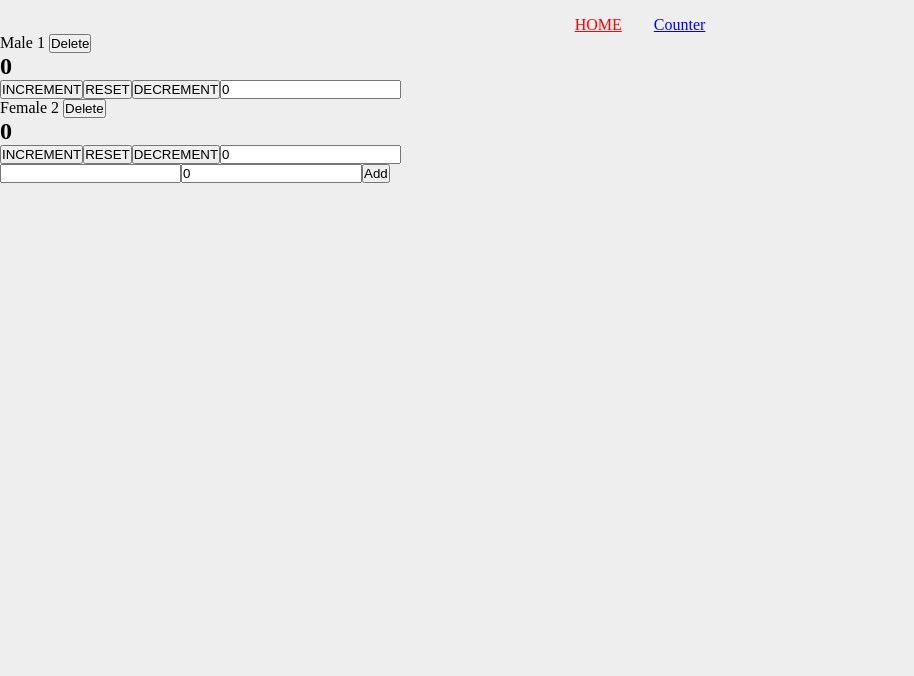
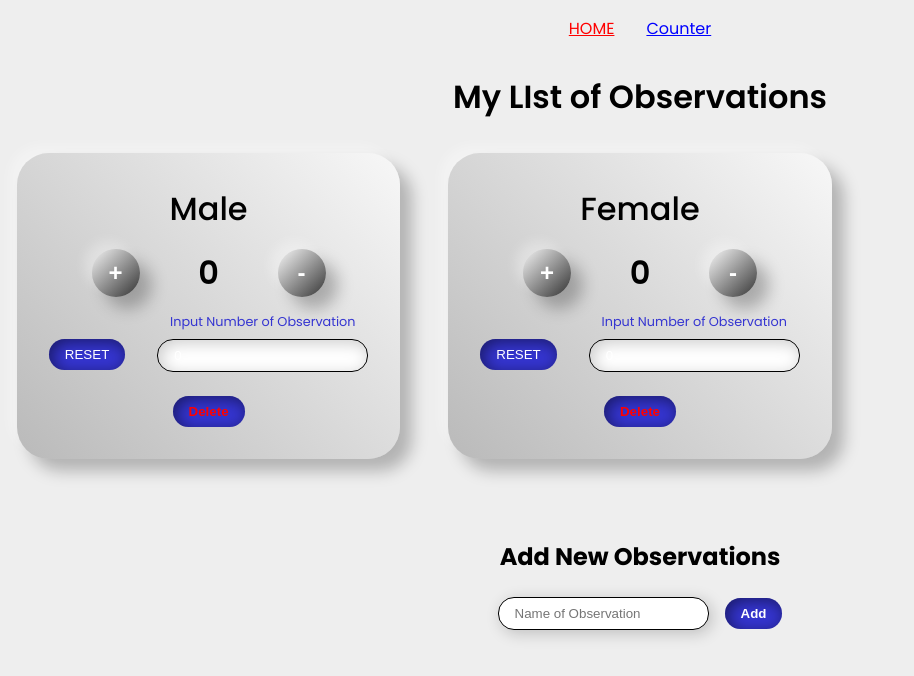
Before and after one commit to Christiano112/react-exam, a React (Create React App) app: page / in a window 1280 px wide. Shown: the top 676 px of the page, without its empty margins (0-914 px from the left). Built offline with nearby package versions, Linux system fonts and the light colour scheme.

Commit message:
Done with the project

```diff
--- a/src/App.css
+++ b/src/App.css
@@ -1,3 +1,5 @@
+@import url("https://fonts.googleapis.com/css2?family=Poppins:wght@400;500;600;700;800;900&display=swap");
+
 * {
   box-sizing: border-box;
   padding: 0;
@@ -6,6 +8,7 @@
 
 body {
   background: #eee;
+  font-family: "Poppins", sans-serif;
 }
 
 main {
@@ -13,11 +16,74 @@ main {
   width: 100%;
 }
 
+input[type=number] {
+  -moz-appearance: textfield;
+}
+
+input::-webkit-outer-spin-button,
+input::-webkit-inner-spin-button {
+  -webkit-appearance: none;
+  margin: 0;
+}
+
 .counter {
+  background: linear-gradient(
+    -45deg,
+    rgba(0, 0, 0, 0.22),
+    rgba(255, 255, 255, 0.25)
+  );
+  box-shadow: 12px 12px 16px 0 rgba(0, 0, 0, 0.25),
+    -8px -8px 12px 0 rgba(255, 255, 255, 0.3);
+  border-radius: 2rem;
+  padding: 3rem;
+  background-color: #fff;
+}
+
+.counter-main {
   display: flex;
   align-items: center;
   justify-content: center;
   gap: 2rem;
+}
+
+.counter-main .show-counter {
+  padding: 3rem 5rem;
+  border-radius: 1rem;
+  font-size: 3rem;
+  font-weight: 700;
+  line-height: 6rem;
+  background: linear-gradient(
+    135deg,
+    rgba(0, 0, 0, 0.22),
+    rgba(255, 255, 255, 0.25)
+  );
+  box-shadow: 12px 12px 16px 0 rgba(0, 0, 0, 0.25),
+    -8px -8px 12px 0 rgba(255, 255, 255, 0.3);
+  max-width: 20rem;
+  min-width: 20rem;
+  width: 100%;
+  min-height: 15rem;
+  max-height: 15rem;
+  height: 100%;
+  display: flex;
+  align-items: center;
+  justify-content: center;
+}
+
+.counter-main .show-counter p {
+  background: linear-gradient(
+    -45deg,
+    rgba(0, 0, 0, 0.22),
+    rgba(255, 255, 255, 0.25)
+  );
+  box-shadow: 12px 12px 16px 0 rgba(0, 0, 0, 0.25),
+    -8px -8px 12px 0 rgba(255, 255, 255, 0.3);
+  border-radius: 2rem;
+  padding: 2rem;
+  user-select: none;
+  width: 100%;
+  overflow: hidden;
+  text-align: center;
 }
 
 .counter button {
@@ -28,11 +94,12 @@ main {
   outline: none;
   border: none;
   user-select: none;
-  box-shadow: inset .2rem .2rem 1rem rgba(0, 0, 0, .5);
+  box-shadow: inset 0.2rem 0.2rem 1rem rgba(0, 0, 0, 0.5);
 }
 
 .counter label {
   color: rgb(53, 53, 209);
+  font-size: 0.8rem;
 }
 
 .counter input {
@@ -42,7 +109,25 @@ main {
   border: 0.01px solid #000;
   padding: 0.5rem 1rem;
   margin-top: 0.5rem;
-  box-shadow: inset .2rem .2rem 1rem rgba(0, 0, 0, .2);
+  box-shadow: inset 0.2rem 0.2rem 1rem rgba(0, 0, 0, 0.2);
+  display: block;
+  color: #eee;
+}
+
+.counter input:focus {
+  color: #000;
+}
+
+.counter-set {
+  margin: 3rem 0;
+  display: flex;
+  align-items: center;
+  justify-content: center;
+  gap: 3rem;
+}
+
+.counter-set button {
+  margin-top: 2rem;
 }
 
 .counter-display {
@@ -51,6 +136,10 @@ main {
   align-items: center;
   justify-content: center;
   gap: 2rem;
+}
+
+.counter-display h2 {
+  text-align: center;
 }
 
 .counter-display-btns {
@@ -69,5 +158,168 @@ main {
   border: none;
   user-select: none;
   font-weight: 600;
-  box-shadow: inset .2rem .2rem 1rem rgba(0, 0, 0, .3);
+  box-shadow: inset 0.2rem 0.2rem 1rem rgba(0, 0, 0, 0.3);
 }
+
+.home {
+  display: grid;
+  place-items: center;
+  margin-top: 2rem;
+  text-align: center;
+}
+
+.home h1 {
+  font-weight: 600;
+  font-size: 2rem;
+}
+
+.home .home-list-data {
+  font-size: 2rem;
+  font-weight: 500;
+}
+
+.home-list {
+  display: flex;
+  align-items: center;
+  justify-content: center;
+}
+
+.home-list ul {
+  display: grid;
+  grid-template-columns: 1fr 1fr 1fr;
+  align-items: center;
+  justify-content: center;
+  gap: 0rem 3rem;
+}
+
+.home-list ul li {
+  list-style: none;
+  box-shadow: 12px 12px 16px 0 rgba(0, 0, 0, 0.25),
+    -8px -8px 12px 0 rgba(255, 255, 255, 0.3);
+  background: linear-gradient(
+    45deg,
+    rgba(0, 0, 0, 0.22),
+    rgba(255, 255, 255, 0.55)
+  );
+  padding: 2rem;
+  border-radius: 2rem;
+  margin: 2rem 0;
+}
+
+.home .custom-main {
+  display: flex;
+  align-items: center;
+  justify-content: space-evenly;
+  margin: 1rem 0;
+}
+
+.home .custom-main h1 {
+  padding: 0 1rem;
+}
+
+.home .custom-main button {
+  color: rgb(53, 53, 209);
+  color: #fff;
+  outline: none;
+  border: none;
+  user-select: none;
+  font-size: 1.5rem;
+  font-weight: 800;
+  border-radius: 50%;
+  height: 3rem;
+  width: 3rem;
+  background: linear-gradient(
+    -45deg,
+    rgba(0, 0, 0, 0.77),
+    rgba(255, 255, 255, 0.77)
+  );
+  box-shadow: 12px 12px 16px 0 rgba(0, 0, 0, 0.25),
+    -8px -8px 12px 0 rgba(255, 255, 255, 0.3);
+}
+
+.home .custom-set {
+  display: flex;
+  align-items: center;
+  justify-content: center;
+  gap: 2rem;
+}
+
+.home .custom-set button {
+  padding: 0.5rem 1rem;
+  color: #fff;
+  background: rgb(53, 53, 209);
+  border-radius: 1rem;
+  outline: none;
+  border: none;
+  user-select: none;
+  box-shadow: inset 0.2rem 0.2rem 1rem rgba(0, 0, 0, 0.5);
+  margin-top: 1.5rem;
+}
+
+.home .custom-set label {
+  color: rgb(53, 53, 209);
+  font-size: 0.8rem;
+}
+
+.home .custom-set input {
+  outline: none;
+  border-radius: 1rem;
+  border: none;
+  outline: none;
+  border: 0.01px solid #000;
+  padding: 0.5rem 1rem;
+  margin-top: 0.5rem;
+  box-shadow: inset 0.2rem 0.2rem 1rem rgba(0, 0, 0, 0.2);
+  display: block;
+  color: #fff;
+}
+
+.home .custom-set input:focus {
+  color: #000;
+}
+
+.home .custom-set input::-moz-focus-inner {
+  color: #fff;
+}
+
+.home .home-list .delete-btn {
+  padding: 0.5rem 1rem;
+  color: red;
+  background: rgb(53, 53, 209);
+  font-weight: 900;
+  border-radius: 1rem;
+  outline: none;
+  border: none;
+  user-select: none;
+  box-shadow: inset 0.2rem 0.2rem 1rem rgba(0, 0, 0, 0.5);
+  margin-top: 1.5rem;
+}
+
+.home .new-home {
+  margin: 3rem 0;
+}
+
+.home .new-home input {
+  outline: none;
+  border-radius: 1rem;
+  border: none;
+  outline: none;
+  border: 0.01px solid #000;
+  padding: 0.5rem 1rem;
+  margin-top: 0.5rem;
+  box-shadow: 0.2rem 0.2rem 1rem rgba(0, 0, 0, 0.2);
+  margin-right: 1rem;
+}
+
+.home .new-home button {
+  padding: 0.5rem 1rem;
+  color: #fff;
+  background: rgb(53, 53, 209);
+  border-radius: 1rem;
+  font-weight: 700;
+  outline: none;
+  border: none;
+  user-select: none;
+  box-shadow: inset 0.2rem 0.2rem 1rem rgba(0, 0, 0, 0.5);
+  margin-top: 1.5rem;
+}
--- a/src/components/Counter.js
+++ b/src/components/Counter.js
@@ -3,33 +3,14 @@ import { useState } from "react";
 import myReducer from "./Reducer";
 import altSchool from "../images/AItSchool-Image-1024x671.webp";
 import setemi from "../images/setemi.jpeg"
-import Layout from './Layout';
 
 
 
 const Counter = () => {
-    // const [count, setCount] = useState(0);
     const [myCount, dispatch] = useReducer(myReducer, 0);
     const [option, setOption] = useState(false)
+    const [show, setShow] = useState(false)
 
-    //USE STATE FUNCTIONS
-    // const handleDecrease = () => {
-    //     setCount((count) => count - 1)
-    // }
-
-    // const handleIncrease = () => {
-    //     setCount((count) => count + 1)
-    // }
-
-    // const handleReset = () => {
-    //     setCount(0)
-    // }
-
-    // const handleSetValue = (e) => {
-    //     setCount(e.target.value)
-    // }
-
-    // USE REDUCER FUNCTIONS
     const handleMyDecrease = () => {
         dispatch({
             type: "minus"
@@ -58,63 +39,53 @@ const Counter = () => {
 
     return (
         <article style={{ width: "40rem", margin: "3rem auto", display: "flex", flexDirection: "column", alignItems: "center", justifyContent: "center", gap: "3rem" }}>
-            <Layout />
 
-            {/* USE STATE FOR COUNTER */}
-            {/* <section>
-                <h1>{count}</h1>
+            <aside className="counter">
+                <div className="counter-main">
+                    <button
+                        onClick={() => handleMyIncrease()}
+                        style={{ fontSize: "1.3rem", borderRadius: "50%", fontWeight: "700", height: "2.5rem", width: "2.5rem", padding: "0" }}>+</button>
+                    <div className="show-counter"><p>{myCount}</p></div>
+                    <button
+                        onClick={() => handleMyDecrease()}
+                        style={{ fontSize: "1.5rem", borderRadius: "50%", fontWeight: "900", height: "2.5rem", width: "2.5rem", padding: "0" }}>-</button>
+                </div>
 
-                <button
-                    onClick={() => handleIncrease()}>INCREMENT</button>
-                <button
-                    onClick={() => handleReset()}>RESET</button>
-                <button
-                    onClick={() => handleDecrease()}>DECREMENT</button>
-
-                <input type="number"
-                    step="0.1"
-                    value={count}
-                    onChange={(e) => handleSetValue(e)} />
-            </section> */}
-
-            {/* USE REDUCER FOR COUNTER */}
-            <h1>{myCount}</h1>
-            <section className="counter">
-                <button
-                    onClick={() => handleMyIncrease()}>INCREMENT</button>
+                <div className="counter-set">
                     <button
                         onClick={() => handleMyReset()}>RESET</button>
-                <button
-                    onClick={() => handleMyDecrease()}>DECREMENT</button>
-
                     <label>{'Input a Number to Set Counter'}
                         <input type="number"
                             value={myCount}
                             onChange={(e) => handleMySetValue(e)} />
                     </label>
-            </section>
+                </div>
+            </aside>
 
             <section className="counter-display">
                 <h2>Would you like to see the demonstration of the Counter on CSS Border Radius or CSS Image Width</h2>
+                <p style={{ fontSize: "10px", color: "red" }}>Use the Counters Up for Controls</p>
 
                 <div className="counter-display-btns">
-                    <button onClick={() => setOption(true)}>CSS Border Radius</button>
-                    <button onClick={() => setOption(false)}>CSS Font Size / Image Width</button>
+                    <button onClick={() => { setOption(true); setShow(true) }}>CSS Border Radius</button>
+                    <button onClick={() => { setOption(false); setShow(true) }}>CSS Image Width</button>
                 </div>
 
+                <div>
+                    {show && (
+                        <>
                             {option ? (
                                 <>
                                     <img src={setemi} alt="setemi" style={{ width: "20rem", borderRadius: myCount + "rem" }} />
                                 </>
                             ) : (
                                 <>
-                        {myCount <= 10 ? (
-                            <p style={myCount <= 5 ? { fontSize: "10px", color: "red" } : { fontSize: myCount + "px", color: "red" }}>Lets Become World Class Together</p>
-                        ) : (
-                            <img src={altSchool} alt="altschool" style={{ width: myCount + "rem" }} />
+                                    <img src={altSchool} alt="altschool" style={myCount <= 5 ? {width: "5rem"} :{ width: myCount + "rem" }} />
+                                </>
                             )}
                         </>
                     )}
+                </div>
             </section>
         </article>
     )
--- a/src/components/Custom.js
+++ b/src/components/Custom.js
@@ -1,9 +1,8 @@
 import { useReducer } from 'react';
 import myReducer from './Reducer';
 
-const CustomHook = (egCount) => {
+const MyCustomHook = () => {
     const [myCount, dispatch] = useReducer(myReducer, 0);
-    egCount = myCount
 
     const handleMyDecrease = () => {
         dispatch({
@@ -29,22 +28,24 @@ const CustomHook = (egCount) => {
             type: "reset"
         })
     }
+
     return (
-        <div>
-            <section>
+        <>
+            <div className='custom-main'>
+                <button onClick={() => handleMyIncrease()}>+</button>
                 <h1>{myCount}</h1>
-
-                <button onClick={() => handleMyIncrease()}>INCREMENT</button>
+                <button onClick={() => handleMyDecrease()}>-</button >
+            </div>
+            <div className='custom-set'>
                 <button onClick={() => handleMyReset()}>RESET</button>
-                <button onClick={() => handleMyDecrease()}> DECREMENT</button >
-
-                <input type="number"
-                step="0.1"
-                value={myCount}
-                onChange={(e) => handleMySetValue(e)} />
-            </section>
-        </div>
+                <label>{"Input Number of Observation"}
+                    <input type="number"
+                        value={myCount}
+                        onChange={(e) => handleMySetValue(e)} />
+                </label>
+            </div>
+        </>
     )
 }
 
-export default CustomHook;
+export default MyCustomHook;
--- a/src/components/ErrorBoundary.js
+++ b/src/components/ErrorBoundary.js
@@ -3,6 +3,7 @@ import Counter from "./Counter";
 import { Routes, Route, useNavigate } from "react-router-dom";
 import Home from './Home';
 import ErrorPage from './ErrorPage';
+import Layout from "./Layout";
 
 
 function ErrorFallback({ error, resetErrorBoundary }) {
@@ -26,6 +27,8 @@ const MyErrorBoundary = () => {
                 FallbackComponent={ErrorFallback}
                 onReset={() => { navigate("/") }}
             >
+                <Layout />
+
                 <Routes>
                     <Route path="/" index element={<Home />} />
                     <Route path="/counter" index element={<Counter />} />
--- a/src/components/ErrorPage.js
+++ b/src/components/ErrorPage.js
@@ -4,13 +4,13 @@ import errorImage from "../images/error404.webp"
 
 const ErrorPage = () => {
     return (
-        <div style={{ display: "flex", flexDirection: "column", alignItems: "center", justifyContent: "center", gap: "3rem", paddingTop: "1rem" }}>
+        <article style={{ display: "flex", flexDirection: "column", alignItems: "center", justifyContent: "center", gap: "3rem", paddingTop: "1rem" }}>
             <h1 style={{color: "red"}}>404 PAGE</h1>
 
             <img src={errorImage} alt="error pic" style={{width: "30rem"}} />
 
             <Link to="/" style={{padding: ".5rem 1rem", background: "red", color: "#fff", borderRadius: "1rem"}}>Take Me Home</Link>
-        </div>
+        </article>
     )
 }
 
--- a/src/components/Home.js
+++ b/src/components/Home.js
@@ -1,70 +1,74 @@
 import React from 'react'
-import Layout from './Layout';
 import { useState } from 'react';
-import CustomHook from './Custom';
+import MyCustomHook from './Custom';
+
 
 const myObservations = [
     {
         id: 0,
-        observe: "Male",
-        amount: 1
+        observe: "Male"
     },
     {
         id: 1,
-        observe: "Female",
-        amount: 2
+        observe: "Female"
     }
 ]
 
 let nextId = 2;
 
+
 const Home = () => {
     const [observation, setObservation] = useState(myObservations);
     const [text, setText] = useState("");
-    const [num, setNum] = useState(0)
 
     const handleAdd = () => {
         setObservation([
             ...observation,
             {
                 id: nextId++,
-                observe: text,
-                amount: num
+                observe: text
             }
         ]);
         setText("")
-        setNum(0)
     }
 
     return (
-        <div>
-            <Layout />
+        <section className='home'>
+            <h1>My LIst of Observations</h1>
 
+            <article className='home-list'>
                 <ul>
                     {observation.map(data => (
-                    <li key={data.id}>
-                        {data.observe}{' '}{data.amount}{' '}
+                        <li key={data.id} style={{ background: "#ee" + Math.random(10)*10 + "ee" }}>
+                            <div className="home-list-data">
+                                {data.observe}{' '}
+                            </div>
+
+                            <MyCustomHook />
+
                             <button onClick={() => {
                                 setObservation(observation.filter(ob => ob.id !== data.id))
-                        }}>
+                            }}
+                            className="delete-btn">
                                 Delete
                             </button>
-                        <CustomHook />
                         </li>
                     ))}
                 </ul>
+            </article>
 
+            <div className="new-home">
+                <h2>Add New Observations</h2>
                 <input
+                placeholder='Name of Observation'
                     value={text}
                     onChange={e => setText(e.target.value)} />
-            <input
-                value={num}
-                onChange={e => setNum(e.target.value)} />
                 <button onClick={handleAdd}>
                     Add
                 </button>
             </div>
+        </section>
     )
 }
 
-export default Home
+export default Home;
```
Lines whose indentation alone changed are shown as unchanged.
